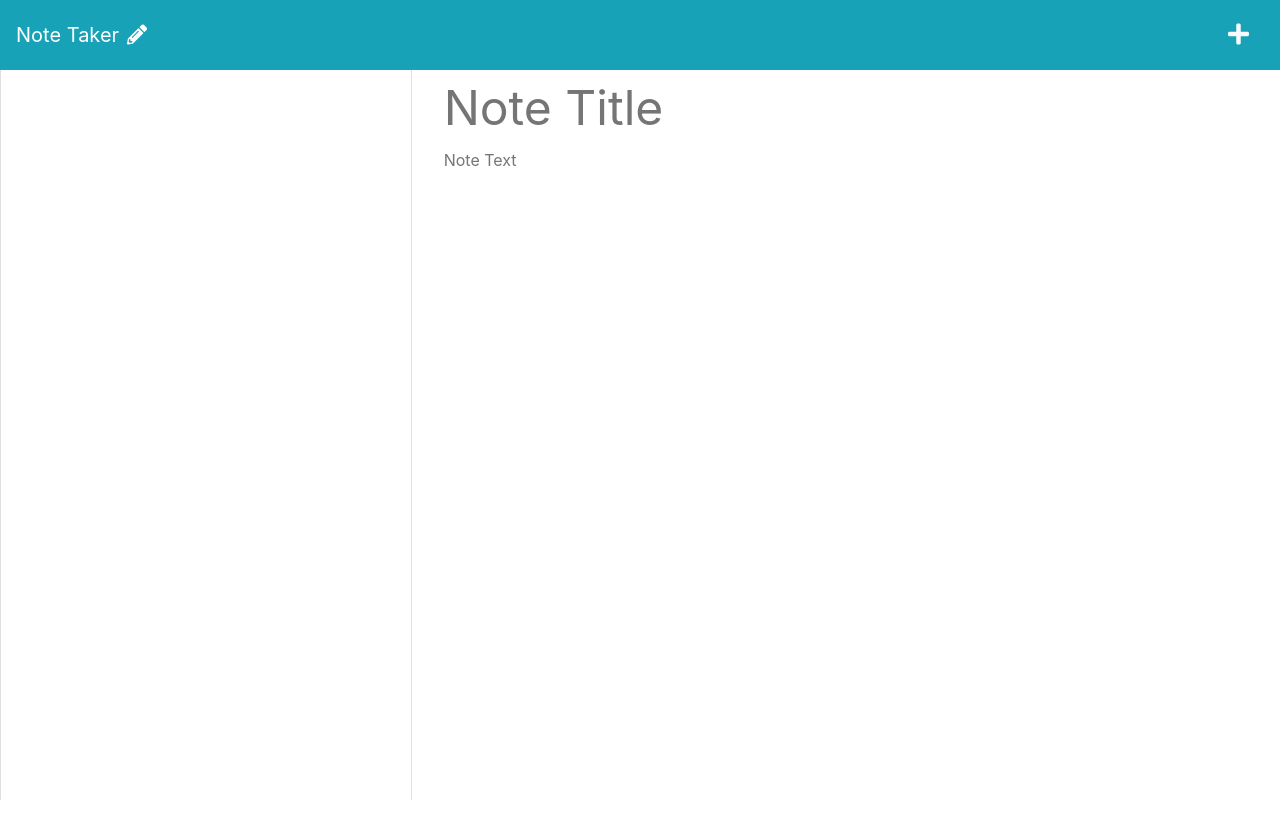
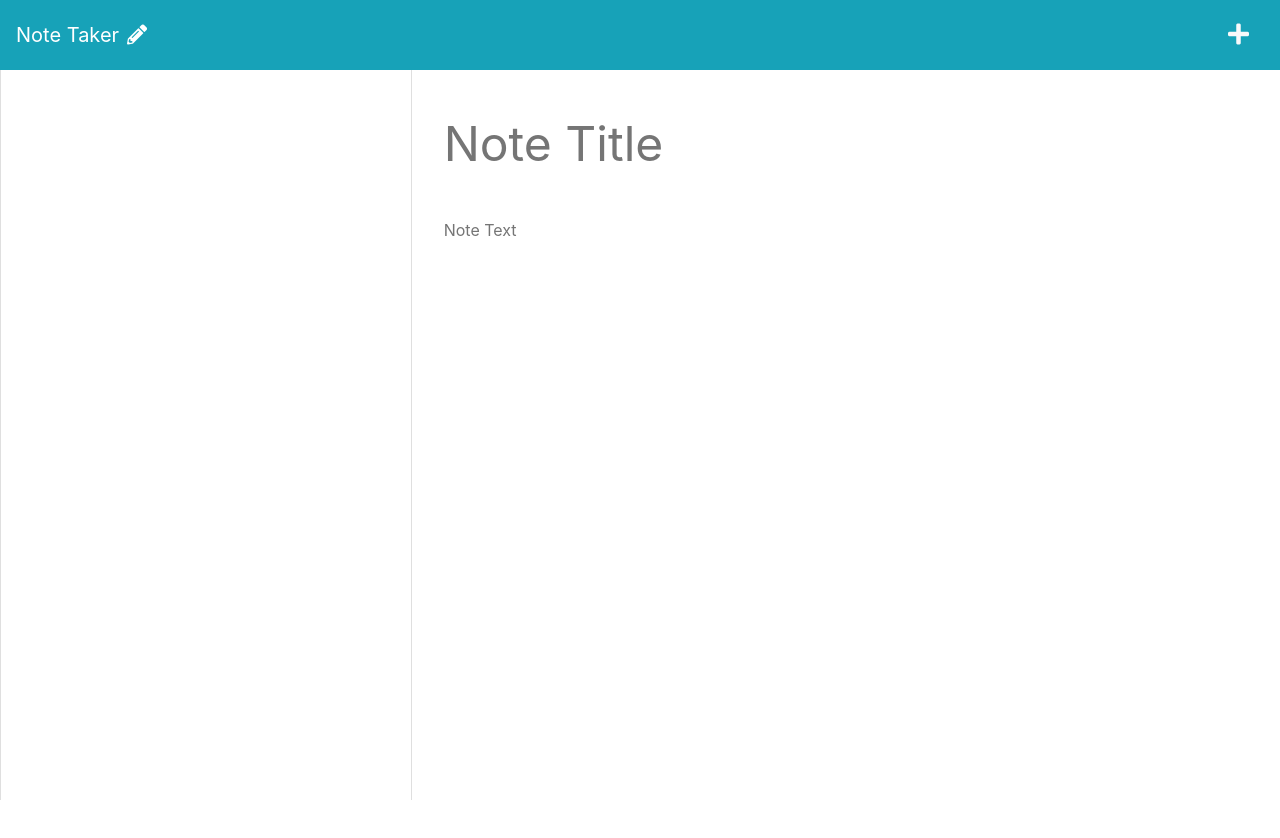
Before and after one commit to micheqn3/note-taker, a website: page public/notes.html in a window 1280 px wide. Before the commit the page ends 806 px from the top, so only its background shows below. Drawn offline with nearby package versions, Linux system fonts and the light colour scheme; no server answers.

Commit message:
Fixed styling for note title on smaller devices

```diff
--- a/public/Assets/css/styles.css
+++ b/public/Assets/css/styles.css
@@ -31,7 +31,7 @@ body {
 }
 
 .note-title {
-  height: 50px;
+  height: 120px;
   margin-top: 13px;
   font-size: 3rem;
 }
```
